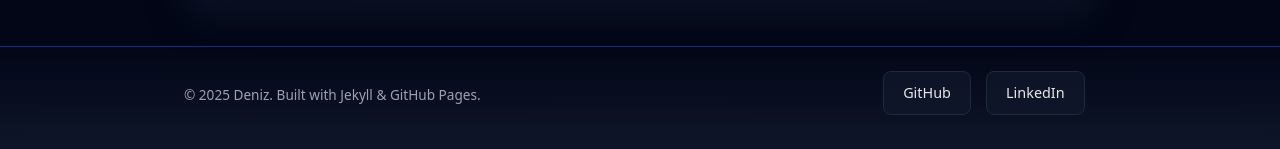
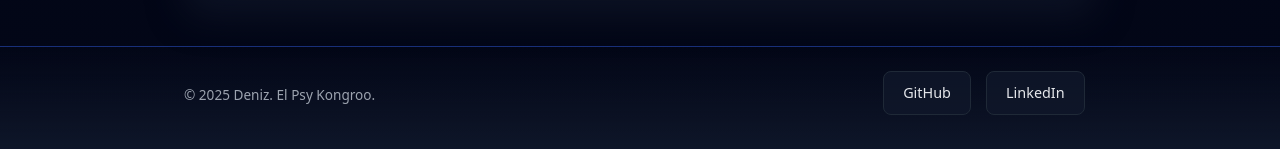
Before and after one commit to Deniz1923/Deniz1923.github.io, a Jekyll site: the page built from index.html, in a window 1280 px wide and 900 px high, scrolled down 695 px. Shown: the part 748-897 px from the top of the window. Built offline with Jekyll 4.4.1, drawn with Linux system fonts in a browser that asks for light colours.

Commit message:
commit f1a2b3c4d5e6f7g8h9i0j1k2l3m4n5o6p7q8r9s0

```diff
--- a/_layouts/default.html
+++ b/_layouts/default.html
@@ -28,7 +28,7 @@
 
   <footer class="site-footer">
     <div class="container footer-inner">
-      <p>© {{ site.time | date: '%Y' }} {{ site.author }}. Built with Jekyll & GitHub Pages.</p>
+      <p>© {{ site.time | date: '%Y' }} {{ site.author }}. El Psy Kongroo.</p>
       <div class="social-links">
         {% if site.social.github %}
         <a href="{{ site.social.github }}" target="_blank" rel="noopener" class="btn social-btn">GitHub</a>
```
